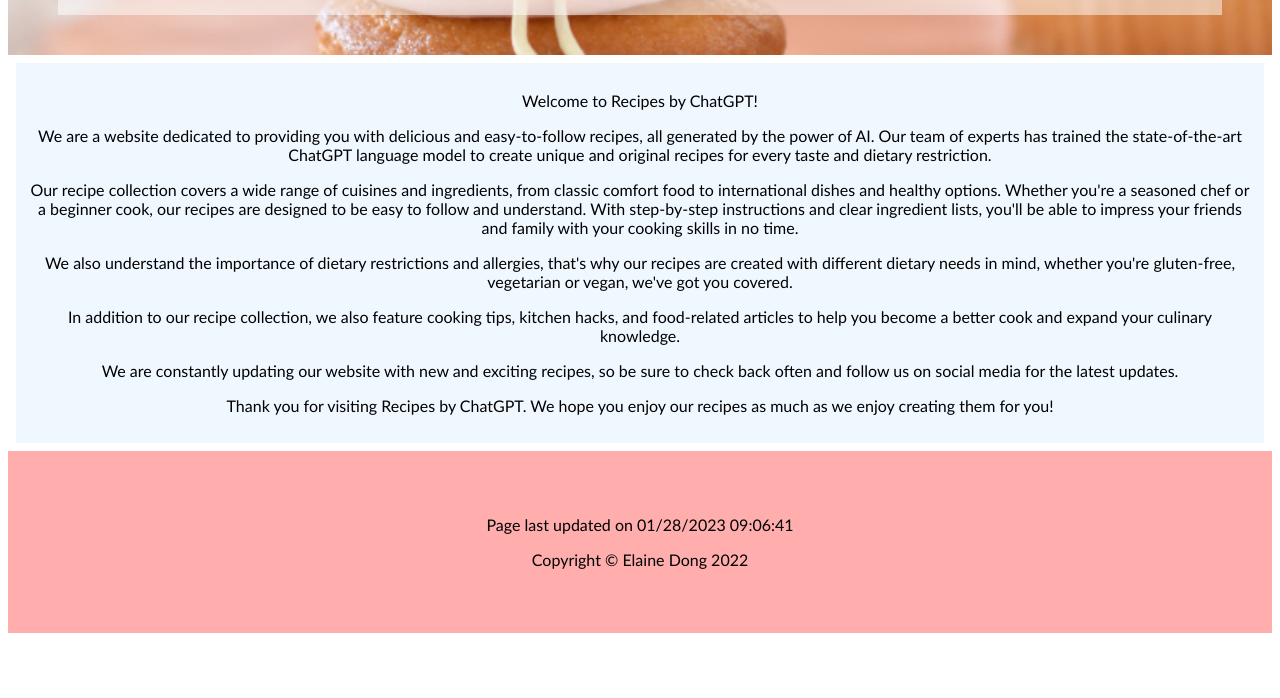
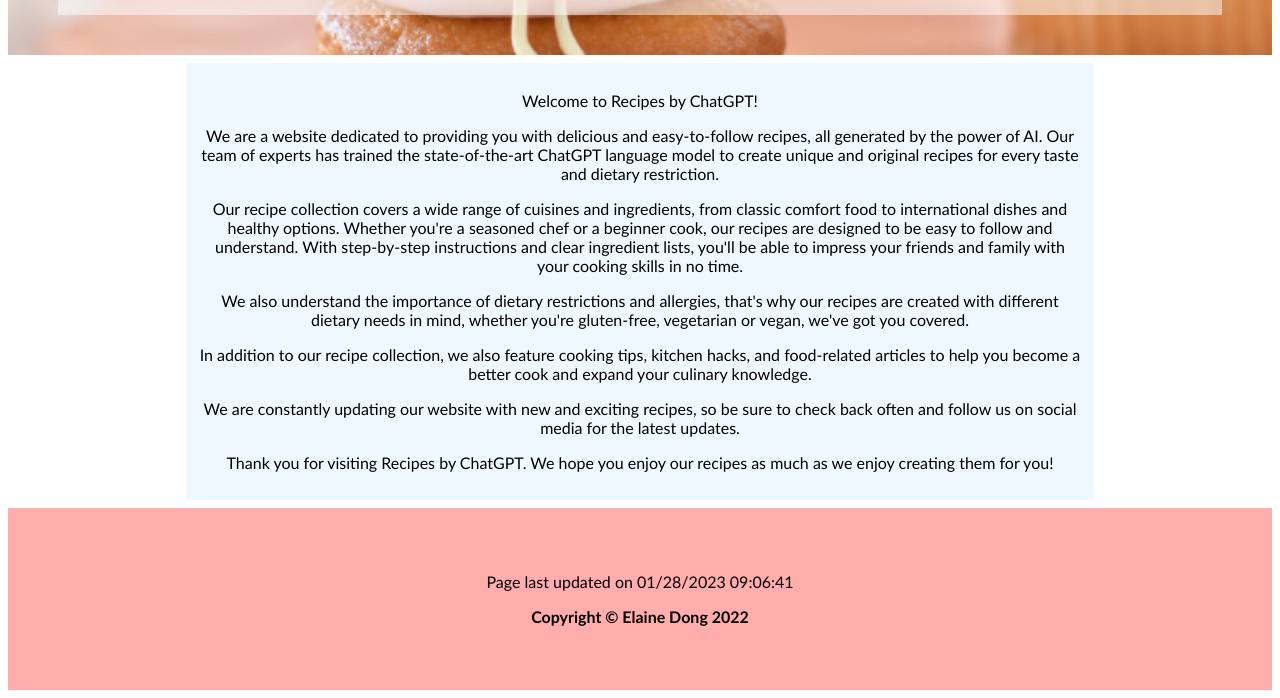
Before and after one commit to elaine331917/comp126-elaine-A1, a plain HTML site: page about.html in a window 1280 px wide. Shown: the part 201-899 px from the top of the page. Before the commit the page ends 842 px from the top, so only its background shows below. Drawn offline with Linux system fonts and the light colour scheme.

Commit message:
changed style

```diff
--- a/about.html
+++ b/about.html
@@ -23,7 +23,7 @@
         </div>
     </header>
     <!-- Main Body -->
-    <div class="about-section">
+    <div class="about-section recipe">
         <p>Welcome to Recipes by ChatGPT!</p>
 
         <p>We are a website dedicated to providing you with delicious and easy-to-follow recipes, all generated by the power of AI. Our team of experts has trained the state-of-the-art ChatGPT language model to create unique and original recipes for every taste and dietary restriction.</p>
@@ -46,7 +46,7 @@
               document.write("Page last updated on " + document.lastModified);
            </script>
         </p>
-        <div class="container px-4"><p class="m-0 text-center text-white">Copyright &copy; Elaine Dong 2022</p></div>
+        <p id="special-text">Copyright &copy; Elaine Dong 2022</p>
     </footer>
 </body>
 </html>
--- a/css/styles.css
+++ b/css/styles.css
@@ -8,6 +8,7 @@
     padding: 0;
     overflow: hidden;
     position: sticky;
+    top:0;
     background-color: #ffd6d6;
 }
 
@@ -54,14 +55,14 @@
     float: left;
     margin: 0 20px 10px;
     padding-right: 20px;
-    position:relative;
     left:0;
 }
 
 .recipe {
     background-color: aliceblue;
     padding: 12px;
-    margin: 8px;
+    margin: 8px auto;
+    width: 70%;
 }
 
 .custom-footer {
@@ -74,7 +75,6 @@
 .about-section {
     background-color: aliceblue;
     padding: 12px;
-    margin: 8px;
     text-align: center;
 }
 
```
Also changed, not shown: index.html (+1 -1 lines), recipes.html (+1 -1 lines).
